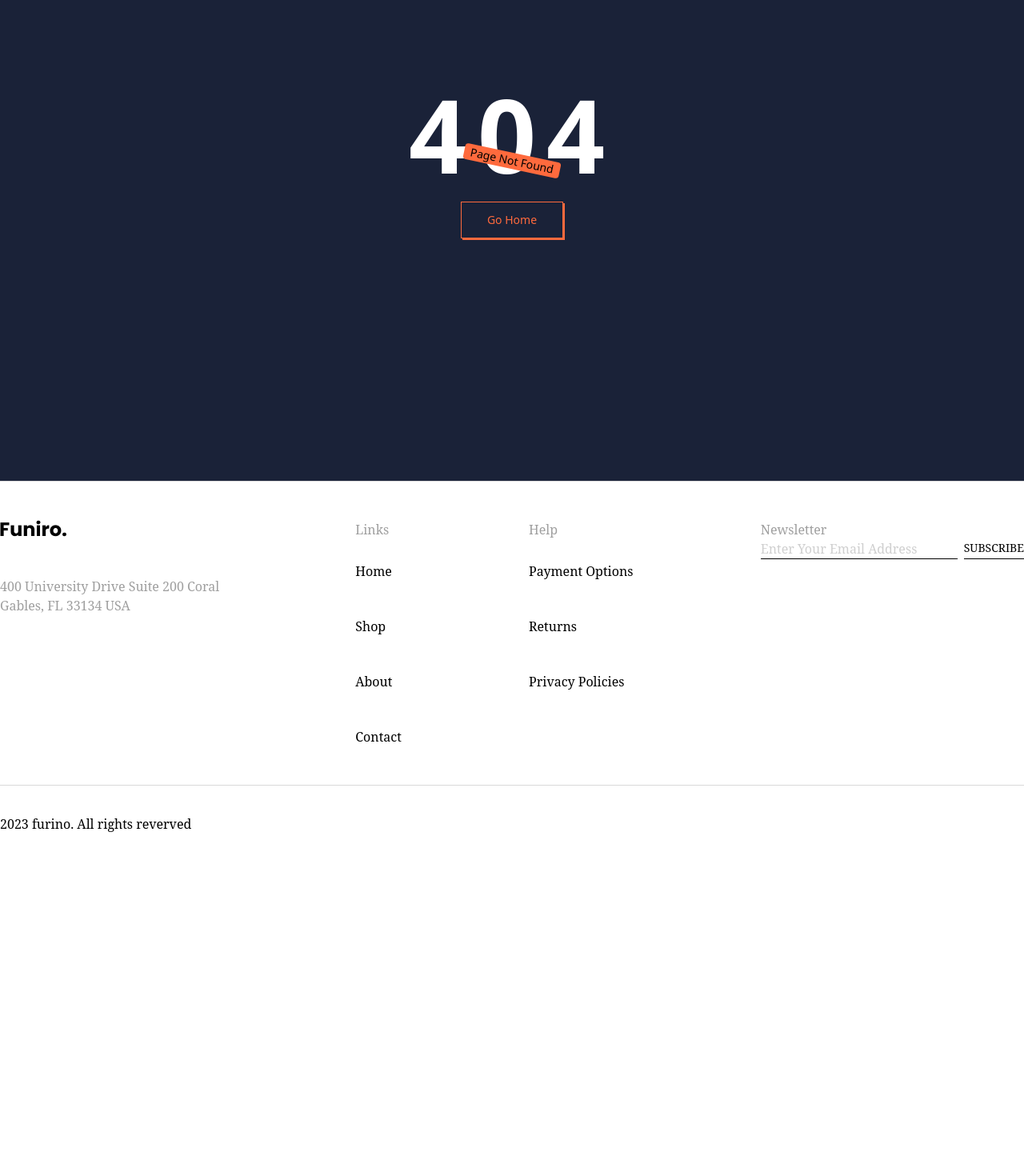
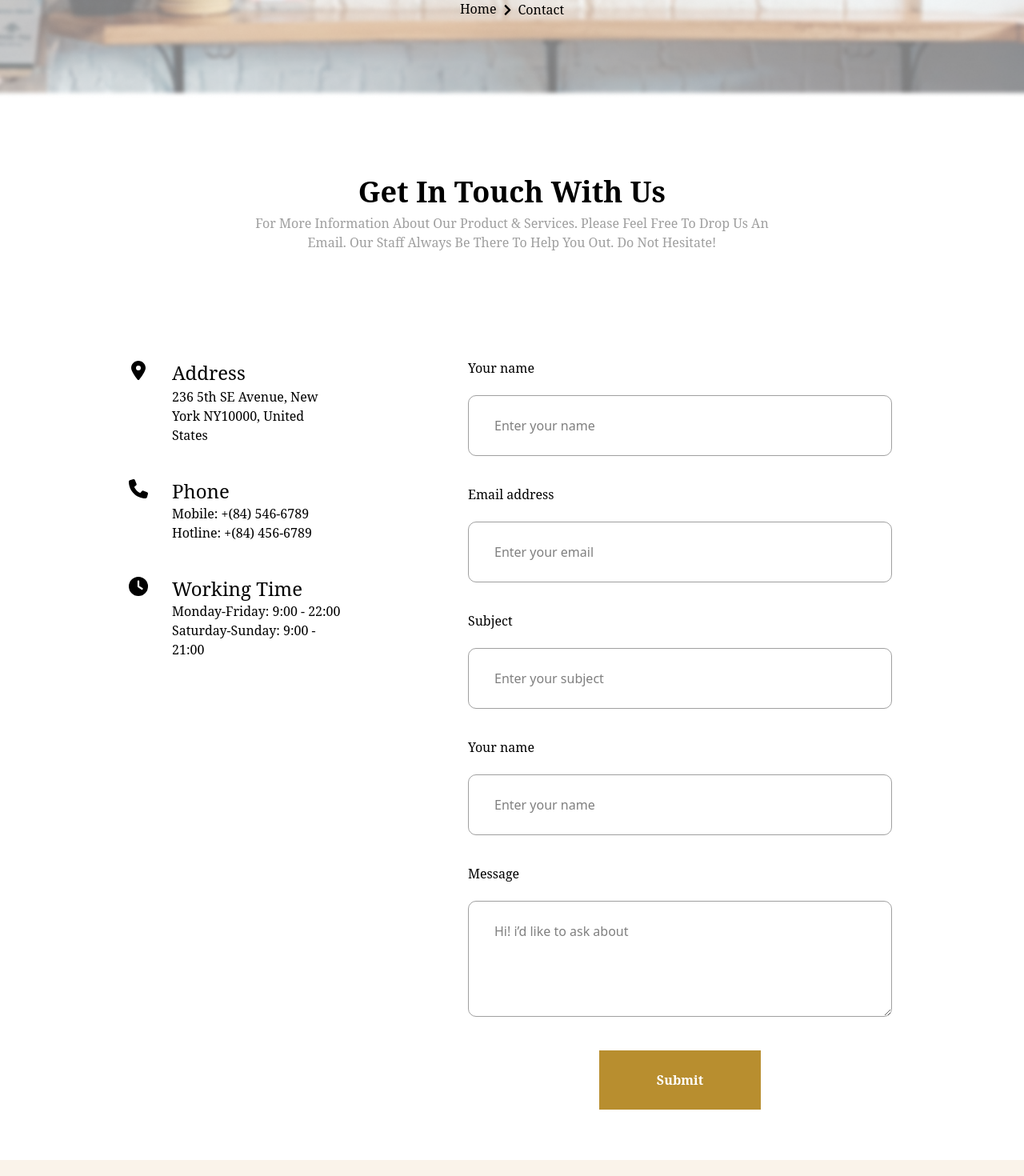
Before and after one commit to developerpalash-tech/Furniture, a React (Vite) app: page /contact in a window 1280 px wide. Shown: the part 300-1770 px from the top of the page at 80% size. Before the commit the page ends 1380 px from the top, so only its background shows below. Built offline with nearby package versions, Linux system fonts and the light colour scheme.

Commit message:
Contact page add

```diff
--- a/src/App.jsx
+++ b/src/App.jsx
@@ -7,6 +7,7 @@ import Shop from './Pages/Shop'
 import ErrorPage from './Components/ErrorPage'
 import Cart from './Pages/Cart'
 import Checkout from './Pages/Checkout'
+import Contact from './Pages/Contact'
 
 function App() {
   const myRoute=createBrowserRouter(createRoutesFromElements(
@@ -15,6 +16,7 @@ function App() {
       <Route path='/shop' element={<Shop/>}/>
       <Route path='/cart' element={<Cart/>}/>
       <Route path='/checkout' element={<Checkout/>}/>
+      <Route path='/contact' element={<Contact/>}/>
       <Route path='*' element={<ErrorPage/>}/>
 
     </Route>
--- a/src/Components/Checkout/BillingDetails.jsx
+++ b/src/Components/Checkout/BillingDetails.jsx
@@ -1,55 +1,94 @@
-import React from 'react'
+import dot from '../../assets/Images/Ellipse_dot.png'
 
 const BillingDetails = () => {
   return (
-    <section>
+    <section className='pt-[63px] pb-[52px]'>
         <div className="container m-auto">
             <div className=" flex gap-[26px]">
-                <div className="">
+                <div className="w-1/2 px-19 pb-18 pt-9 flex flex-col gap-9">
                         <h2 className='text-4xl text-black font-poppins font-semibold'>Billing details</h2>
                     <div className="flex gap-[31px]">
                         <div className="">
-                    <h3 className='text-base text-black font-poppins font-medium'>First Name</h3>
+                            <h3 className='text-base text-black font-poppins font-medium mb-[22px]'>First Name</h3>
                             <input type="text" className='w-[211px] h-[75px] border-[1px] border-[#9F9F9F] rounded-[10px]' />
                         </div>
                         <div className="">
-                    <h3 className='text-base text-black font-poppins font-medium'>Last Name</h3>
+                            <h3 className='text-base text-black font-poppins font-medium mb-[22px]'>Last Name</h3>
                             <input type="text" className='w-[211px] h-[75px] border-[1px] border-[#9F9F9F] rounded-[10px]' />
                         </div>
                     </div>
-            <h3 className='text-base text-black font-poppins font-medium'>Company Name (Optional)</h3>
+                    <div className="">
+                    <h3 className='text-base text-black font-poppins font-medium mb-[22px]'>Company Name (Optional)</h3>
                     <input type="text" className='w-[453px] h-[75px] border-[1px] border-[#9F9F9F] rounded-[10px]' />
-
-            <h3 className='text-base text-black font-poppins font-medium'>Country / Region</h3>
+                    </div>
+                    <div className="">
+                    <h3 className='text-base text-black font-poppins font-medium mb-[22px]'>Country / Region</h3>
                     <input type="text" className='w-[453px] h-[75px] border-[1px] border-[#9F9F9F] rounded-[10px]' />
-
-            <h3 className='text-base text-black font-poppins font-medium'>Street address</h3>
+                    </div>
+                    <div className="">
+                    <h3 className='text-base text-black font-poppins font-medium mb-[22px]'>Street address</h3>
                     <input type="text" className='w-[453px] h-[75px] border-[1px] border-[#9F9F9F] rounded-[10px]' />
-
-            <h3 className='text-base text-black font-poppins font-medium'>Town / City</h3>
+                    </div>
+                    <div className="">
+                    <h3 className='text-base text-black font-poppins font-medium mb-[22px]'>Town / City</h3>
                     <input type="text" className='w-[453px] h-[75px] border-[1px] border-[#9F9F9F] rounded-[10px]' />
-
-            <h3 className='text-base text-black font-poppins font-medium'>Province</h3>
+                    </div>
+                    <div className="">
+                    <h3 className='text-base text-black font-poppins font-medium mb-[22px]'>Province</h3>
                     <input type="text" className='w-[453px] h-[75px] border-[1px] border-[#9F9F9F] rounded-[10px]' />
-
-            <h3 className='text-base text-black font-poppins font-medium'>ZIP code</h3>
+                    </div>
+                    <div className="">
+                    <h3 className='text-base text-black font-poppins font-medium mb-[22px]'>ZIP code</h3>
                     <input type="text" className='w-[453px] h-[75px] border-[1px] border-[#9F9F9F] rounded-[10px]' />
-
-            <h3 className='text-base text-black font-poppins font-medium'>Phone</h3>
+                    </div>
+                    <div className="">
+                    <h3 className='text-base text-black font-poppins font-medium mb-[22px]'>Phone</h3>
                     <input type="text" className='w-[453px] h-[75px] border-[1px] border-[#9F9F9F] rounded-[10px]' />
-
-            <h3 className='text-base text-black font-poppins font-medium'>Email address</h3>
+                    </div>
+                    <div className="">
+                    <h3 className='text-base text-black font-poppins font-medium mb-[22px]'>Email address</h3>
                     <input type="text" className='w-[453px] h-[75px] border-[1px] border-[#9F9F9F] rounded-[10px] block' />
-
+                    </div>
+                    <div className="">
                     <input type="text" className='w-[453px] h-[75px] border-[1px] border-[#9F9F9F] rounded-[10px]' placeholder='Additional information' />
                     </div>
+                    </div>
 
+                    <div className="w-1/2 flex justify-between py-[86px] px-[38px] ">
+                        <div className="">
+                            <div className="w-full flex justify-between pb-[33.5px]">
+                                <div className="">
+                                    <h3 className='text-2xl text-black font-poppins font-medium pb-4'>Product</h3>
+                                    <p className='text-base text-[#9F9F9F] font-poppins font-normal'>Asgaard sofa<span className='text-[12px] text-[#000000] font-poppins font-medium pl-3'>X 1</span></p>
+                                    <p className='text-base text-[#000000] font-poppins font-normal py-6'>Subtotal</p>
+                                    <p className='text-base text-[#000000] font-poppins font-normal'>Total</p>
+                                </div>
+                                <div className="">
+                                    <h3 className='text-2xl text-black font-poppins font-medium pb-4'>Subtotal</h3>
+                                    <p className='text-base text-black font-poppins font-light'>BDT. 250,000.00</p>
+                                    <p className='text-base text-[#000000] font-poppins font-normal py-6'>BDT. 250,000.00</p>
+                                    <p className='text-base text-brandcolor font-poppins font-normal'>BDT. 250,000.00</p>
+                                </div>
+                            </div>
 
+                            <div className="flex items-center gap-4 border-t-[1px] border-t-[#D9D9D9] pt-6">
                                 <div className="">
-            <h3 className='text-2xl text-black font-poppins font-medium'>Product</h3>
-            <p className='text-base text-[#9F9F9F] font-poppins font-normal'>Asgaard sofa<span className='text-[12px] text-[#000000] font-poppins font-medium pl-3'>X 1</span></p>
-            <h3 className='text-base text-[#000000] font-poppins font-normal'>Subtotal</h3>
-            <h3 className='text-base text-[#000000] font-poppins font-normal'>Total</h3>
+                                    <img src={dot} alt="img" />
+                                </div>
+                                <h3 className='text-base text-black font-poppins font-normal'>Direct Bank Transfer</h3>
+                            </div>
+                            <p className='text-base text-[#9F9F9F] font-poppins font-light pt-3 pb-6'>Make your payment directly into our bank account. Please use your Order ID as the payment reference. Your order will not be shipped until the funds have cleared in our account.</p>
+                            <div className="flex gap-4 items-center pb-3">
+                                <input type="radio" className='block' />
+                                <p className='text-base text-[#9F9F9F] font-poppins font-medium'>Direct Bank Transfer</p>
+                            </div>
+                            <div className="flex gap-4 items-center">
+                                <input type="radio" className='block' />
+                                <p className='text-base text-[#9F9F9F] font-poppins font-medium'>Cash On Delivery</p>
+                            </div>
+                            <p className='text-base text-black font-poppins font-light pt-6 pb-10'>Your personal data will be used to support your experience throughout this website, to manage access to your account, and for other purposes described in our <span className='font-semibold'>privacy policy</span> .</p>
+                            <button className='py-4 px-26 border-[1px] border-[#000000] rounded-[15px] m-auto block '>Place order</button>
+                    </div>
                 </div>
             </div>
         </div>
--- /dev/null
+++ b/src/Components/Contact/WithUs.jsx
@@ -0,0 +1,74 @@
+import { FaLocationDot } from "react-icons/fa6";
+import { FaPhone } from "react-icons/fa6";
+import { FaClock } from "react-icons/fa6";
+import Button from "../Common/Button";
+
+
+const WithUs = () => {
+  return (
+    <section className='pt-[98px] pb-[63px]'>
+        <div className="container m-auto">
+            <h2 className='text-center text-4xl text-black font-poppins font-semibold pb-[7px]'>Get In Touch With Us</h2>
+            <p className='w-[644px] text-center m-auto text-base text-[#9F9F9F] font-poppins font-normal'>For More Information About Our Product & Services. Please Feel Free To Drop Us An Email. Our Staff Always Be There To Help You Out. Do Not Hesitate!</p>
+            <div className="flex justify-center gap-[30px] pt-[133px]">
+                <div className="pl-12 pr-19">
+                    <div className="flex items-baseline gap-[30px]">
+                        <div className="text-2xl">
+                            <FaLocationDot />
+                        </div>
+                        <div>
+                        <h3 className="text-2xl text-black font-poppins font-medium leading-normal">Address</h3>
+                        <p className="w-[212px] text-base text-black font-poppins font-normal">236 5th SE Avenue, New York NY10000, United States</p>
+                        </div>
+                    </div>
+                    <div className="flex items-baseline gap-[30px] py-[42px]">
+                        <FaPhone className="text-2xl"/>
+                        <span>
+                        <h3 className="text-2xl text-black font-poppins font-medium">Phone</h3>
+                        <p className="w-[212px] text-base text-black font-poppins font-normal">Mobile: +(84) 546-6789
+                        Hotline: +(84) 456-6789 </p>
+                        </span>
+                    </div>
+                    <div className="flex items-baseline gap-[30px]">
+                        <FaClock className="text-2xl"/>
+                        <span>
+                        <h3 className="text-2xl text-black font-poppins font-medium">Working Time</h3>
+                        <p className="w-[212px] text-base text-black font-poppins font-normal">Monday-Friday: 9:00 - 22:00
+                        Saturday-Sunday: 9:00 - 21:00</p>
+                        </span>
+                    </div>
+                </div>
+
+                <div className="px-13 flex flex-col gap-9">
+                    <div className="">
+                        <label className="text-base text-black font-poppins font-medium block pb-[22px]">Your name</label>
+                        <input type="text" placeholder="Enter your name" className="w-[530px] py-[25px] px-8 border-[1px] border-[#9F9F9F] rounded-[10px]" />
+                    </div>
+                    <div className="">
+                        <label className="text-base text-black font-poppins font-medium block pb-[22px]">Email address</label>
+                        <input type="email" placeholder="Enter your email" className="w-[530px] py-[25px] px-8 border-[1px] border-[#9F9F9F] rounded-[10px]" />
+                    </div>
+                    <div className="">
+                        <label className="text-base text-black font-poppins font-medium block pb-[22px]">Subject</label>
+                        <input type="text" placeholder="Enter your subject" className="w-[530px] py-[25px] px-8 border-[1px] border-[#9F9F9F] rounded-[10px]" />
+                    </div>
+                    <div className="">
+                        <label className="text-base text-black font-poppins font-medium block pb-[22px]">Your name</label>
+                        <input type="text" placeholder="Enter your name" className="w-[530px] py-[25px] px-8 border-[1px] border-[#9F9F9F] rounded-[10px]" />
+                    </div>
+                    <div className="">
+                        <label className="text-base text-black font-poppins font-medium block pb-[22px]">Message</label>
+                        <textarea name="" id="" placeholder="Hi! i’d like to ask about" className="w-[530px] pt-[25px] pb-[70px] px-8 border-[1px] border-[#9F9F9F] rounded-[10px] outline-none"></textarea>
+                        {/* <input type="text" placeholder="Enter your name" className="w-[530px] py-[25px] px-8 border-[1px] border-[#9F9F9F] rounded-[10px]" /> */}
+                    </div>
+                    <div className="text-center">
+                        <Button title={"Submit"} path={"#"}/>
+                    </div>
+                </div>
+            </div>
+        </div>
+    </section>
+  )
+}
+
+export default WithUs
--- a/src/Components/Home/Navbar.jsx
+++ b/src/Components/Home/Navbar.jsx
@@ -29,7 +29,7 @@ const Navbar = () => {
                            <li><Link to={'/'}>Home</Link></li>
                            <li><Link to={'/shop'}>Shop</Link></li>
                            <li><Link to={'#'}>About</Link></li>
-                           <li><Link to={'#'}>Contact</Link></li>
+                           <li><Link to={'/contact'}>Contact</Link></li>
                        </ul>
                    </div>
                    :
@@ -38,7 +38,7 @@ const Navbar = () => {
                            <li><Link to={'/'}>Home</Link></li>
                            <li><Link to={'/shop'}>Shop</Link></li>
                            <li><Link to={'#'}>About</Link></li>
-                           <li><Link to={'#'}>Contact</Link></li>
+                           <li><Link to={'/contact'}>Contact</Link></li>
                        </ul>
                    </div>
                     }
--- /dev/null
+++ b/src/Pages/Contact.jsx
@@ -0,0 +1,16 @@
+import React from 'react'
+import CommonBanner from '../Components/CommonBanner'
+import CommonQuality from '../Components/CommonQuality'
+import WithUs from '../Components/Contact/WithUs'
+
+const Contact = () => {
+  return (
+    <>
+        <CommonBanner/>
+        <WithUs/>
+        <CommonQuality/>
+    </>
+  )
+}
+
+export default Contact
```
Also changed, not shown: src/assets/Images/Ellipse_dot.png (added). Lines whose indentation alone changed are shown as unchanged.
